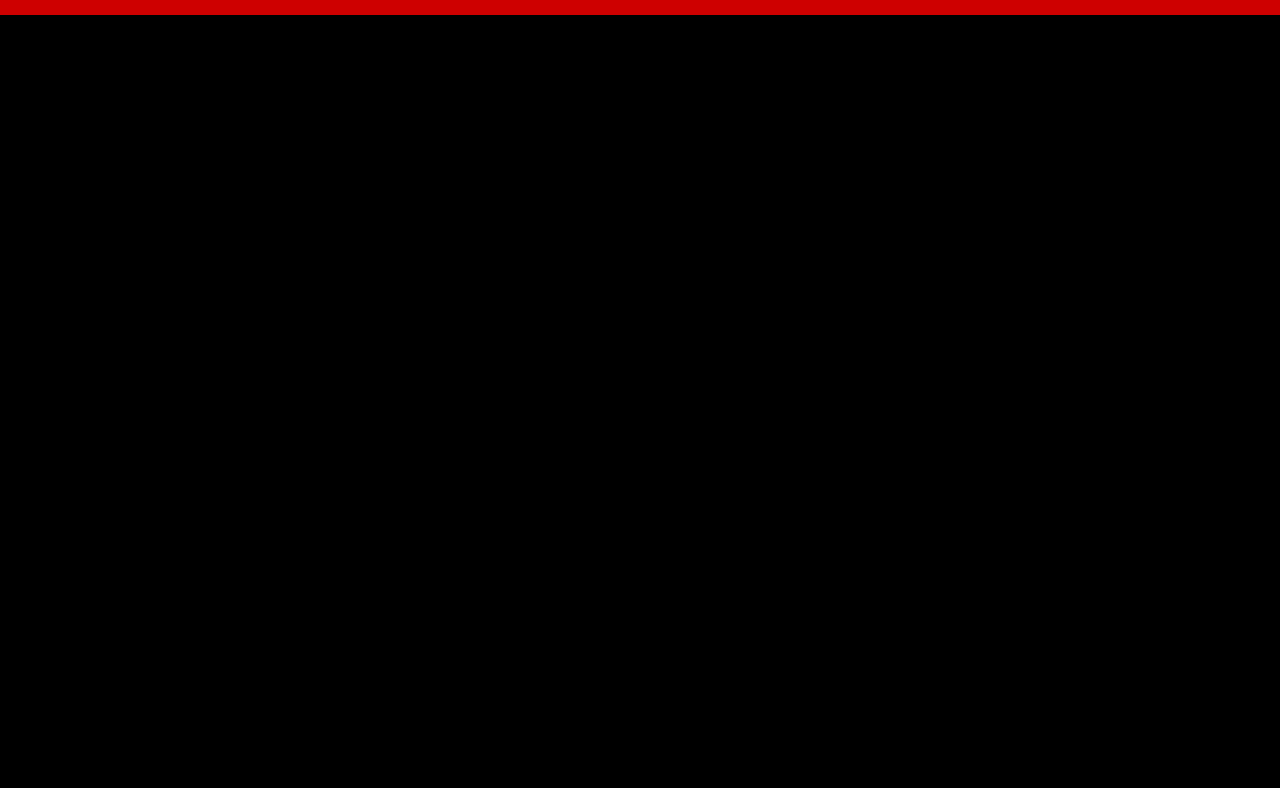
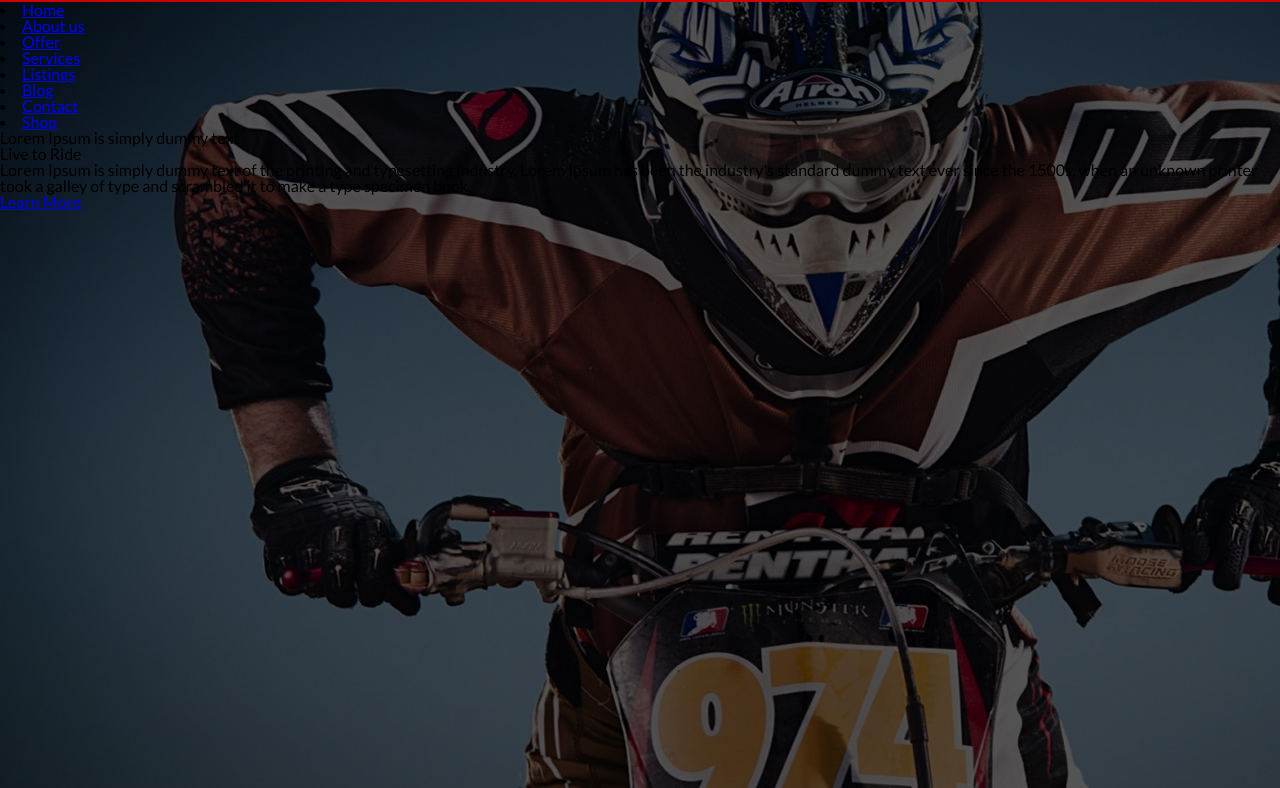
Before and after one commit to UglanovEA/BIKERS_CLUB, a plain HTML site: page index.html in a window 1280 px wide. Shown: the part 70-858 px from the top of the page. Before the commit the page ends 800 px from the top, so only its background shows below. Drawn offline with nearby package versions, Linux system fonts and the light colour scheme.

Commit message:
version 1.1

```diff
--- a/index.html
+++ b/index.html
@@ -22,6 +22,7 @@
     <title>Bikers Club</title>
   </head>
   <body>
+    <main>
       <nav class="main-nav">
         <ul class="main-nav__list">
           <li>
@@ -33,12 +34,38 @@
             </ul>
           </li>
           <li class="main-nav__link">
-          <a href=""> <i class="fab fa-facebook-f"></i></a>
-          <a href=""> <i class="fab fa-twitter"></i></a>
-          <a href=""> <i class="fab fa-instagram"></i></a>
-          <a href=""> <i class="fab fa-youtube"></i></a>
+            <a href="#"> <i class="fab fa-facebook-f"></i></a>
+            <a href="#"> <i class="fab fa-twitter"></i></a>
+            <a href="#"> <i class="fab fa-instagram"></i></a>
+            <a href="#"> <i class="fab fa-youtube"></i></a>
           </li>
         </ul>
       </nav>
+      <section class="main-banner">
+        <nav class="main-banner__list">
+          <li><a href="#">Home</a></li>
+          <li><a href="#">About us</a></li>
+          <li><a href="#">Offer</a></li>
+          <li><a href="#">Services</a></li>
+          <li><a href="#">Listings</a></li>
+          <li><a href="#">Blog</a></li>
+          <li><a href="#">Contact</a></li>
+          <li><a href="#">Shop</a></li>
+        </nav>
+        <div class="main-banner__body">
+          <div class="main-banner__body-text">
+            Lorem Ipsum is simply dummy text
+          </div>
+          <div class="main-banner__body-title">Live to Ride</div>
+          <div class="main-banner__body-descr">
+            Lorem Ipsum is simply dummy text of the printing and typesetting
+            industry. Lorem Ipsum has been the industry's standard dummy text
+            ever since the 1500s, when an unknown printer took a galley of type
+            and scrambled it to make a type specimen book.
+          </div>
+          <a href="#" class="main-banner__body-button">Learn More</a>
+        </div>
+      </section>
+    </main>
   </body>
 </html>
--- a/main.css
+++ b/main.css
@@ -1,16 +1,22 @@
-/* NAVIGATION */
 body {
   font-family: "Lato", sans-serif;
-  background-color: black;
+  background-color: rgb(0, 0, 0);
+}
+/* NAVIGATION */
+main {
+  width: 100%;
+  height: 858px;
+  background-image: url(./img/bg/moto-background.jpg);
 }
 .main-nav {
-  width: 100%;
 }
 .main-nav__list {
+  height: 72px;
   background-color: rgb(206, 0, 0);
   display: flex;
+  align-items: center;
   justify-content: space-between;
-  padding: 26px 221px 23px 192px;
+  padding: 0px 221px 0px 192px;
 }
 .main-nav__logo {
   display: flex;
@@ -42,4 +48,32 @@ body {
   color: rgb(255, 255, 255);
   text-decoration: none;
   margin-right: 25px;
+  transition: all 0.3s ease-in;
 }
+.main-nav__link i:hover {
+  animation: main-nav__link 1s infinite;
+  animation-timing-function: linear;
+}
+@keyframes main-nav__link {
+  0% {
+    transform: scale(1);
+  }
+  50% {
+    transform: scale(1.4);
+  }
+  100% {
+    transform: scale(1);
+  }
+}
+
+/* BODY  */
+.main-banner__body {
+}
+.main-banner__body-text {
+}
+.main-banner__body-title {
+}
+.main-banner__body-descr {
+}
+.main-banner__body-button {
+}
```
Also changed, not shown: img/bg/moto-background.jpg (added). Lines whose indentation alone changed are shown as unchanged.
